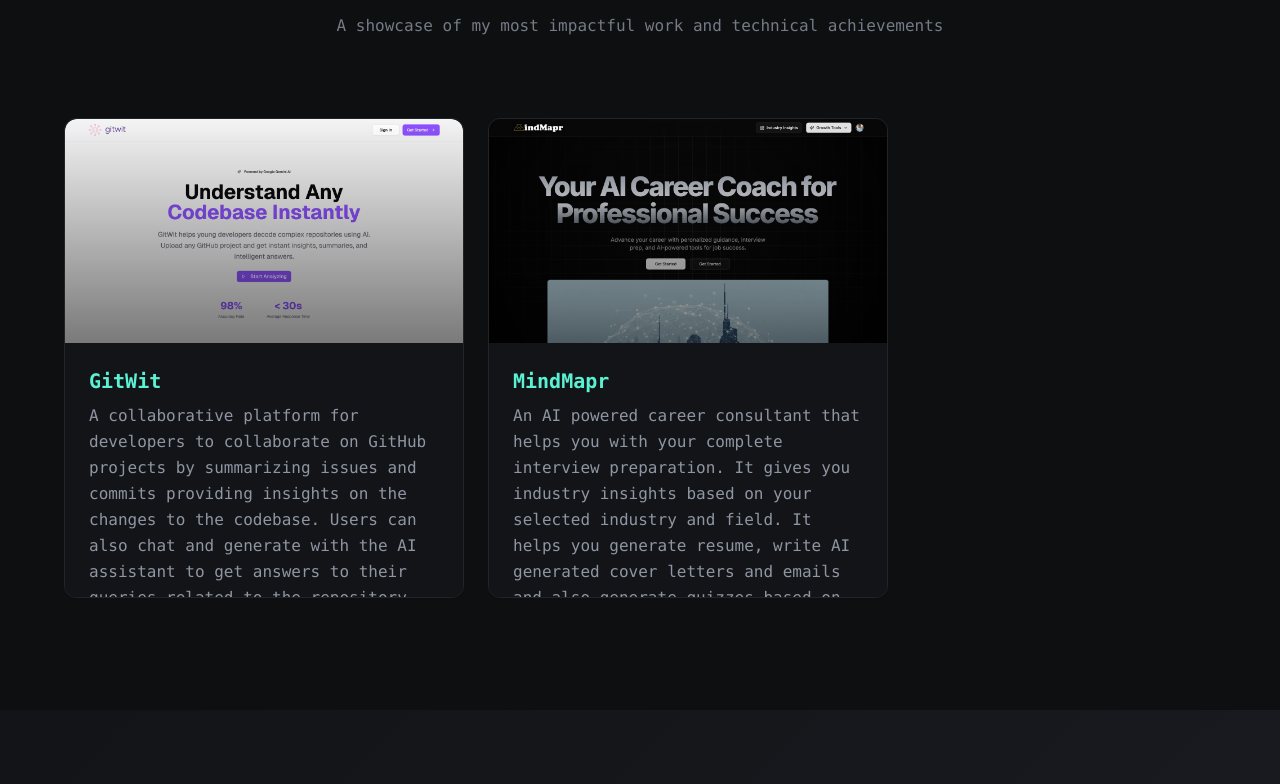
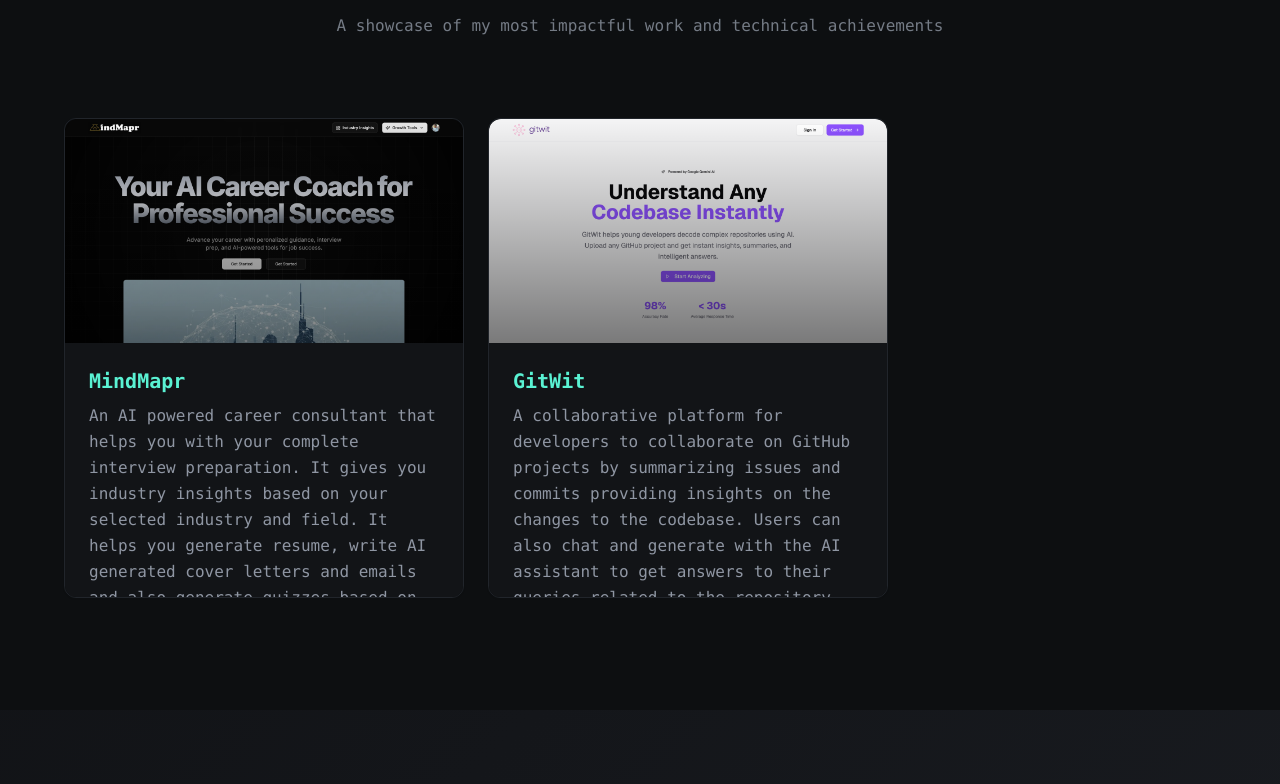
Before and after one commit to spandan-mozumder/portfolio, a React (Vite) app: page / in a window 1280 px wide. Shown: the part 2316-3100 px from the top of the page. Built offline with nearby package versions, Linux system fonts and the light colour scheme.

Commit message:
making arrays iterate in reverse

```diff
--- a/src/components/Portfolio.tsx
+++ b/src/components/Portfolio.tsx
@@ -89,7 +89,7 @@
 
   return (
     <div className="min-h-screen bg-background">
-      {/* Hero Section */}
+
       <section className="relative min-h-screen flex items-center justify-center px-6">
         <div className="absolute inset-0 bg-gradient-to-br from-primary/5 via-transparent to-accent/5" />
         <div className="relative text-center animate-fade-in">
@@ -108,7 +108,6 @@
         </div>
       </section>
 
-      {/* About Section */}
       <section className="py-20 px-6">
         <div className="max-w-4xl mx-auto">
           <h2 className="text-4xl font-bold mb-4 text-center gradient-text animate-fade-in">
@@ -173,7 +172,6 @@
         </div>
       </section>
 
-      {/* Experience Section */}
       <section className="py-20 px-6 bg-gradient-secondary">
         <div className="max-w-4xl mx-auto">
           <h2 className="text-4xl font-bold mb-4 text-center gradient-text animate-fade-in">
@@ -183,7 +181,7 @@
             {PORTFOLIO_DATA.sections.experience.description}
           </p>
           <div className="space-y-8">
-            {visibleExperiences.map((exp, index) => (
+            {visibleExperiences.slice().reverse().map((exp, index) => (
               <Card
                 key={index}
                 className="p-6 gradient-border glow-effect transition-all duration-500 hover:scale-105 hover:shadow-glow-primary animate-fade-in-delay-2"
@@ -233,7 +231,6 @@
         </div>
       </section>
 
-      {/* Projects Section */}
       <section className="py-20 px-6">
         <div className="max-w-7xl mx-auto">
           <h2 className="text-4xl font-bold mb-4 text-center gradient-text animate-fade-in">
@@ -245,7 +242,7 @@
           <div className="relative">
             <div className="overflow-x-auto py-8 px-10">
               <div className="flex space-x-6 w-max">
-                {PORTFOLIO_DATA.projects.map((project, index) => (
+                {PORTFOLIO_DATA.projects.slice().reverse().map((project, index) => (
                   <Card
                     key={index}
                     className="w-[25rem] h-[30rem] overflow-y-scroll glow-effect flex-shrink-0 cursor-pointer transition-all duration-500 hover:scale-105 hover:shadow-glow-primary animate-fade-in-delay-2"
@@ -290,7 +287,6 @@
         </div>
       </section>
 
-      {/* Contact Section */}
       <section className="py-20 px-6 bg-gradient-secondary">
         <div className="max-w-4xl mx-auto">
           <h2 className="text-4xl font-bold mb-4 text-center gradient-text animate-fade-in">
```
